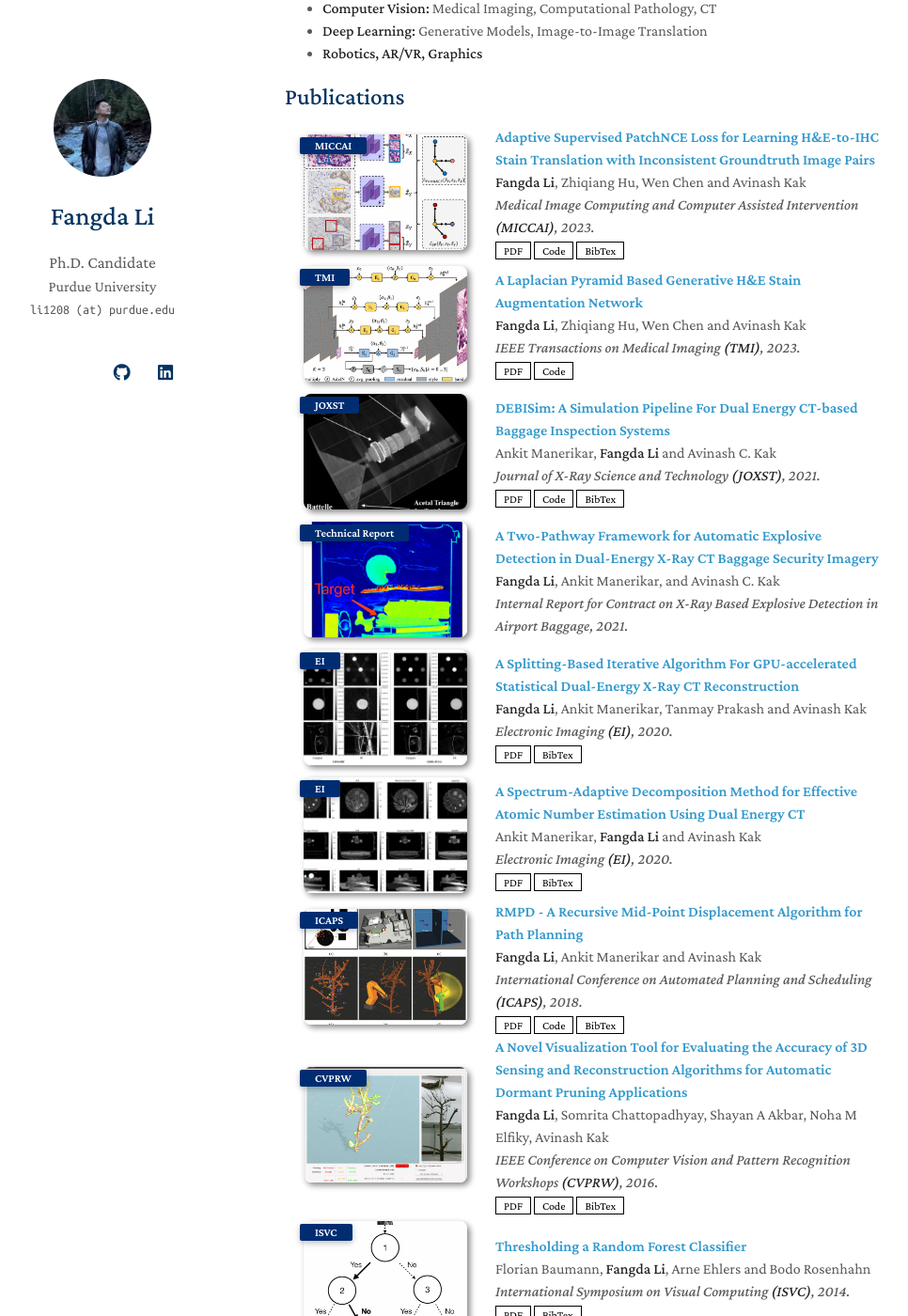
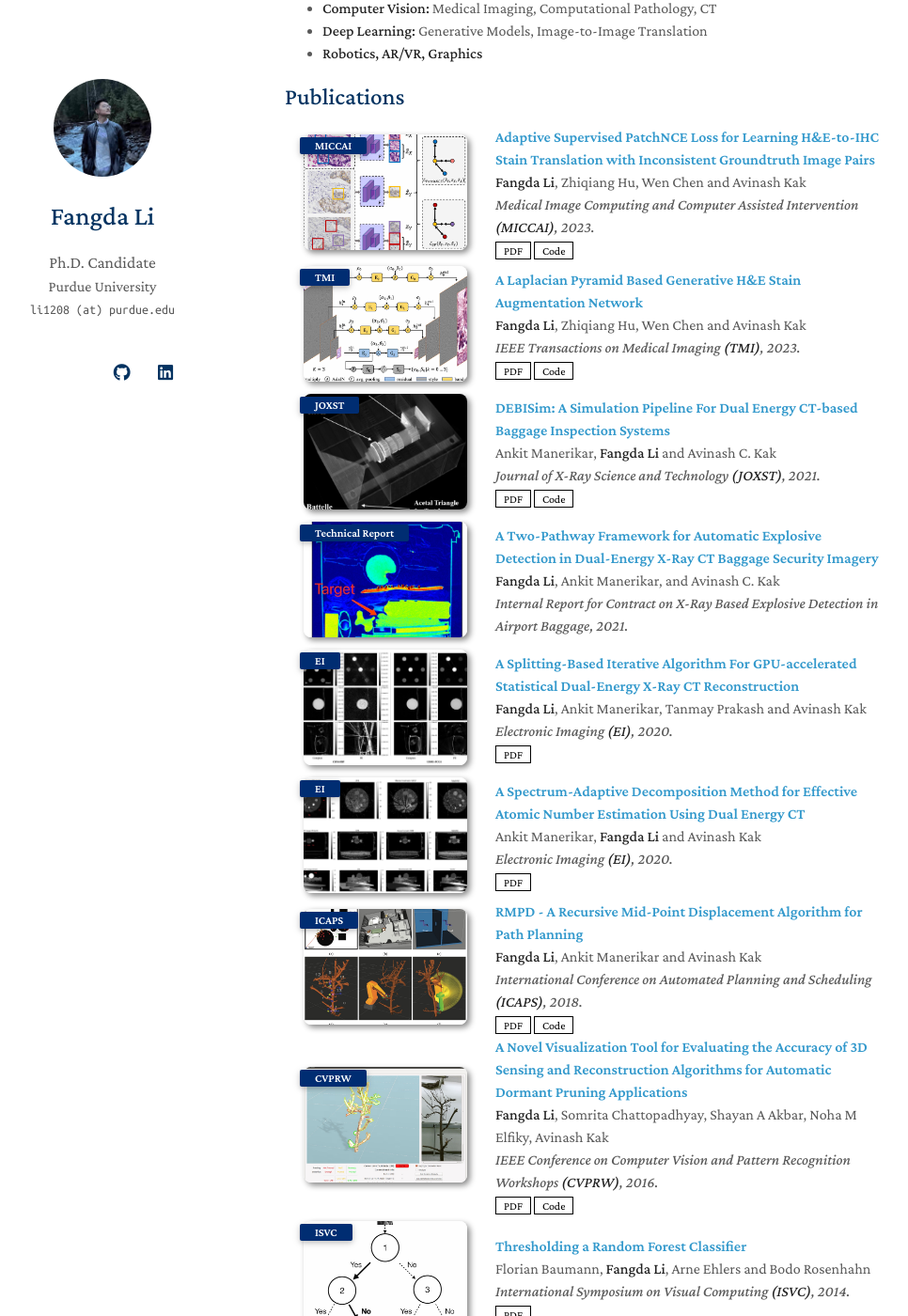
Before and after one commit to lifangda01/lifangda01.github.io, a Jekyll site: the page built from index.md, in a window 1280 px wide and 1400 px high, scrolled down 334 px. Shown: the whole window at 94% size, without its empty margins (167-1133 px from the left). Built offline with Jekyll 4.4.1, drawn with Linux system fonts in a browser that asks for light colours; nearby versions of some CDN libraries; a style sheet for code colours, icons or effects is not loaded; our own code applies the rules of GitHub Pages for plain Markdown files.

Commit message:
updated bib

```diff
--- a/_includes/publications.md
+++ b/_includes/publications.md
@@ -19,7 +19,7 @@
       <a href="https://arxiv.org/abs/2303.06193" class="btn btn-sm z-depth-0" role="button" target="_blank" style="font-size:12px;">PDF</a>
       <a href="https://github.com/lifangda01/AdaptiveSupervisedPatchNCE" class="btn btn-sm z-depth-0" role="button" target="_blank" style="font-size:12px;">Code</a>
       <!-- <a href="https://class-il.mpi-inf.mpg.de/mnemonics/" class="btn btn-sm z-depth-0" role="button" target="_blank" style="font-size:12px;">Project Page</a> -->
-      <a href="https://scholar.googleusercontent.com/scholar.bib?q=info:zDe1KXUxndcJ:scholar.google.com/&output=citation&scisdr=Cm0CLklYEKjzjcfxfp4:AGlGAw8AAAAAZFv3Zp6FYEg0oBqrCLs31mftB34&scisig=AGlGAw8AAAAAZFv3Zs7wGYWIzZYpqpu40tbT5ZE&scisf=4&ct=citation&cd=-1&hl=en" class="btn btn-sm z-depth-0" role="button" target="_blank" style="font-size:12px;">BibTex</a>
+      <!-- <a href="https://scholar.googleusercontent.com/scholar.bib?q=info:zDe1KXUxndcJ:scholar.google.com/&output=citation&scisdr=Cm0CLklYEKjzjcfxfp4:AGlGAw8AAAAAZFv3Zp6FYEg0oBqrCLs31mftB34&scisig=AGlGAw8AAAAAZFv3Zs7wGYWIzZYpqpu40tbT5ZE&scisf=4&ct=citation&cd=-1&hl=en" class="btn btn-sm z-depth-0" role="button" target="_blank" style="font-size:12px;">BibTex</a> -->
       <!-- <strong><i style="color:#e74d3c">Oral Presentation</i></strong> -->
     </div>
   </div>
@@ -61,7 +61,7 @@
       <a href="https://engineering.purdue.edu/RVL/Publications/AManerikar_DEBISim_Simulation_Pipeline_2021_JOXST.pdf" class="btn btn-sm z-depth-0" role="button" target="_blank" style="font-size:12px;">PDF</a>
       <a href="https://github.com/avm-debatr/debisim2" class="btn btn-sm z-depth-0" role="button" target="_blank" style="font-size:12px;">Code</a>
       <!-- <a href="https://class-il.mpi-inf.mpg.de/mnemonics/" class="btn btn-sm z-depth-0" role="button" target="_blank" style="font-size:12px;">Project Page</a> -->
-      <a href="https://scholar.googleusercontent.com/scholar.bib?q=info:P9QyaJRAgoMJ:scholar.google.com/&output=citation&scisdr=Cm0CLklYEKjzjcf8a-s:AGlGAw8AAAAAZFv6c-t4gu5bWIrsArqLZ9VcXNs&scisig=AGlGAw8AAAAAZFv6c9TwviJwho3k-EXk8N-Oz94&scisf=4&ct=citation&cd=-1&hl=en" class="btn btn-sm z-depth-0" role="button" target="_blank" style="font-size:12px;">BibTex</a>
+      <!-- <a href="https://scholar.googleusercontent.com/scholar.bib?q=info:P9QyaJRAgoMJ:scholar.google.com/&output=citation&scisdr=Cm0CLklYEKjzjcf8a-s:AGlGAw8AAAAAZFv6c-t4gu5bWIrsArqLZ9VcXNs&scisig=AGlGAw8AAAAAZFv6c9TwviJwho3k-EXk8N-Oz94&scisf=4&ct=citation&cd=-1&hl=en" class="btn btn-sm z-depth-0" role="button" target="_blank" style="font-size:12px;">BibTex</a> -->
       <!-- <strong><i style="color:#e74d3c">Oral Presentation</i></strong> -->
     </div>
   </div>
@@ -94,7 +94,7 @@
       <a href="https://arxiv.org/abs/1905.00934" class="btn btn-sm z-depth-0" role="button" target="_blank" style="font-size:12px;">PDF</a>
       <!-- <a href="https://github.com/avm-debatr/debisim2" class="btn btn-sm z-depth-0" role="button" target="_blank" style="font-size:12px;">Code</a> -->
       <!-- <a href="https://class-il.mpi-inf.mpg.de/mnemonics/" class="btn btn-sm z-depth-0" role="button" target="_blank" style="font-size:12px;">Project Page</a> -->
-      <a href="https://scholar.googleusercontent.com/scholar.bib?q=info:pnekO7u1N00J:scholar.google.com/&output=citation&scisdr=Cm0CLklYEKjzjcf9cMY:AGlGAw8AAAAAZFv7aMYDoTa1zPqQS_3RdpWL-Co&scisig=AGlGAw8AAAAAZFv7aNkThf8Ad-vC3TUb_xyfzJ4&scisf=4&ct=citation&cd=-1&hl=en" class="btn btn-sm z-depth-0" role="button" target="_blank" style="font-size:12px;">BibTex</a>
+      <!-- <a href="https://scholar.googleusercontent.com/scholar.bib?q=info:pnekO7u1N00J:scholar.google.com/&output=citation&scisdr=Cm0CLklYEKjzjcf9cMY:AGlGAw8AAAAAZFv7aMYDoTa1zPqQS_3RdpWL-Co&scisig=AGlGAw8AAAAAZFv7aNkThf8Ad-vC3TUb_xyfzJ4&scisf=4&ct=citation&cd=-1&hl=en" class="btn btn-sm z-depth-0" role="button" target="_blank" style="font-size:12px;">BibTex</a> -->
       <!-- <strong><i style="color:#e74d3c">Oral Presentation</i></strong> -->
     </div>
   </div>
@@ -115,7 +115,7 @@
       <a href="https://engineering.purdue.edu/RVL/Publications/Manerikar_A_DECTDecomposition_2020.pdf" class="btn btn-sm z-depth-0" role="button" target="_blank" style="font-size:12px;">PDF</a>
       <!-- <a href="https://github.com/avm-debatr/debisim2" class="btn btn-sm z-depth-0" role="button" target="_blank" style="font-size:12px;">Code</a> -->
       <!-- <a href="https://class-il.mpi-inf.mpg.de/mnemonics/" class="btn btn-sm z-depth-0" role="button" target="_blank" style="font-size:12px;">Project Page</a> -->
-      <a href="https://scholar.googleusercontent.com/scholar.bib?q=info:pnekO7u1N00J:scholar.google.com/&output=citation&scisdr=Cm0CLklYEKjzjcf9cMY:AGlGAw8AAAAAZFv7aMYDoTa1zPqQS_3RdpWL-Co&scisig=AGlGAw8AAAAAZFv7aNkThf8Ad-vC3TUb_xyfzJ4&scisf=4&ct=citation&cd=-1&hl=en" class="btn btn-sm z-depth-0" role="button" target="_blank" style="font-size:12px;">BibTex</a>
+      <!-- <a href="https://scholar.googleusercontent.com/scholar.bib?q=info:pnekO7u1N00J:scholar.google.com/&output=citation&scisdr=Cm0CLklYEKjzjcf9cMY:AGlGAw8AAAAAZFv7aMYDoTa1zPqQS_3RdpWL-Co&scisig=AGlGAw8AAAAAZFv7aNkThf8Ad-vC3TUb_xyfzJ4&scisf=4&ct=citation&cd=-1&hl=en" class="btn btn-sm z-depth-0" role="button" target="_blank" style="font-size:12px;">BibTex</a> -->
       <!-- <strong><i style="color:#e74d3c">Oral Presentation</i></strong> -->
     </div>
   </div>
@@ -136,7 +136,7 @@
       <a href="https://ojs.aaai.org/index.php/ICAPS/article/view/13921" class="btn btn-sm z-depth-0" role="button" target="_blank" style="font-size:12px;">PDF</a>
       <a href="https://github.com/lifangda01/Middle-Point-Displacement" class="btn btn-sm z-depth-0" role="button" target="_blank" style="font-size:12px;">Code</a>
       <!-- <a href="https://class-il.mpi-inf.mpg.de/mnemonics/" class="btn btn-sm z-depth-0" role="button" target="_blank" style="font-size:12px;">Project Page</a> -->
-      <a href="https://scholar.googleusercontent.com/scholar.bib?q=info:xVz8eEaLYDUJ:scholar.google.com/&output=citation&scisdr=Cm0CLklYEKjzjcf4O44:AGlGAw8AAAAAZFv-I469NH3LLnEpDD5FLN8xTTY&scisig=AGlGAw8AAAAAZFv-I425YlpbyF9Su9i-5LgjgVA&scisf=4&ct=citation&cd=-1&hl=en" class="btn btn-sm z-depth-0" role="button" target="_blank" style="font-size:12px;">BibTex</a>
+      <!-- <a href="https://scholar.googleusercontent.com/scholar.bib?q=info:xVz8eEaLYDUJ:scholar.google.com/&output=citation&scisdr=Cm0CLklYEKjzjcf4O44:AGlGAw8AAAAAZFv-I469NH3LLnEpDD5FLN8xTTY&scisig=AGlGAw8AAAAAZFv-I425YlpbyF9Su9i-5LgjgVA&scisf=4&ct=citation&cd=-1&hl=en" class="btn btn-sm z-depth-0" role="button" target="_blank" style="font-size:12px;">BibTex</a> -->
       <!-- <strong><i style="color:#e74d3c">Oral Presentation</i></strong> -->
     </div>
   </div>
@@ -157,7 +157,7 @@
       <a href="https://www.cv-foundation.org/openaccess/content_cvpr_2016_workshops/w9/html/Li_A_Novel_Visualization_CVPR_2016_paper.html" class="btn btn-sm z-depth-0" role="button" target="_blank" style="font-size:12px;">PDF</a>
       <a href="https://github.com/lifangda01/TreeViz" class="btn btn-sm z-depth-0" role="button" target="_blank" style="font-size:12px;">Code</a>
       <!-- <a href="https://class-il.mpi-inf.mpg.de/mnemonics/" class="btn btn-sm z-depth-0" role="button" target="_blank" style="font-size:12px;">Project Page</a> -->
-      <a href="https://scholar.googleusercontent.com/scholar.bib?q=info:HDk5mglJEOAJ:scholar.google.com/&output=citation&scisdr=Cm0CLklYEKjzjcAGMwQ:AGlGAw8AAAAAZFwAKwTtX6rLjtn4Y8OEEE42NZ8&scisig=AGlGAw8AAAAAZFwAK6Az7FF8CdPvOjxr59wZE-A&scisf=4&ct=citation&cd=-1&hl=en" class="btn btn-sm z-depth-0" role="button" target="_blank" style="font-size:12px;">BibTex</a>
+      <!-- <a href="https://scholar.googleusercontent.com/scholar.bib?q=info:HDk5mglJEOAJ:scholar.google.com/&output=citation&scisdr=Cm0CLklYEKjzjcAGMwQ:AGlGAw8AAAAAZFwAKwTtX6rLjtn4Y8OEEE42NZ8&scisig=AGlGAw8AAAAAZFwAK6Az7FF8CdPvOjxr59wZE-A&scisf=4&ct=citation&cd=-1&hl=en" class="btn btn-sm z-depth-0" role="button" target="_blank" style="font-size:12px;">BibTex</a> -->
       <!-- <strong><i style="color:#e74d3c">Oral Presentation</i></strong> -->
     </div>
   </div>
@@ -178,7 +178,7 @@
       <a href="http://www.tnt.uni-hannover.de/papers/data/1055/isvc2014_baumann.pdf" class="btn btn-sm z-depth-0" role="button" target="_blank" style="font-size:12px;">PDF</a>
       <!-- <a href="https://github.com/avm-debatr/debisim2" class="btn btn-sm z-depth-0" role="button" target="_blank" style="font-size:12px;">Code</a> -->
       <!-- <a href="https://class-il.mpi-inf.mpg.de/mnemonics/" class="btn btn-sm z-depth-0" role="button" target="_blank" style="font-size:12px;">Project Page</a> -->
-      <a href="https://scholar.googleusercontent.com/scholar.bib?q=info:vL90HcM-KVEJ:scholar.google.com/&output=citation&scisdr=Cm0CLklYEKjzjcAHq5Q:AGlGAw8AAAAAZFwBs5Qh9DT-ptSwRjibQeOd9Y8&scisig=AGlGAw8AAAAAZFwBszPq2KDXwS9RZwAIL0lQJ80&scisf=4&ct=citation&cd=-1&hl=en" class="btn btn-sm z-depth-0" role="button" target="_blank" style="font-size:12px;">BibTex</a>
+      <!-- <a href="https://scholar.googleusercontent.com/scholar.bib?q=info:vL90HcM-KVEJ:scholar.google.com/&output=citation&scisdr=Cm0CLklYEKjzjcAHq5Q:AGlGAw8AAAAAZFwBs5Qh9DT-ptSwRjibQeOd9Y8&scisig=AGlGAw8AAAAAZFwBszPq2KDXwS9RZwAIL0lQJ80&scisf=4&ct=citation&cd=-1&hl=en" class="btn btn-sm z-depth-0" role="button" target="_blank" style="font-size:12px;">BibTex</a> -->
       <!-- <strong><i style="color:#e74d3c">Oral Presentation</i></strong> -->
     </div>
   </div>
```
